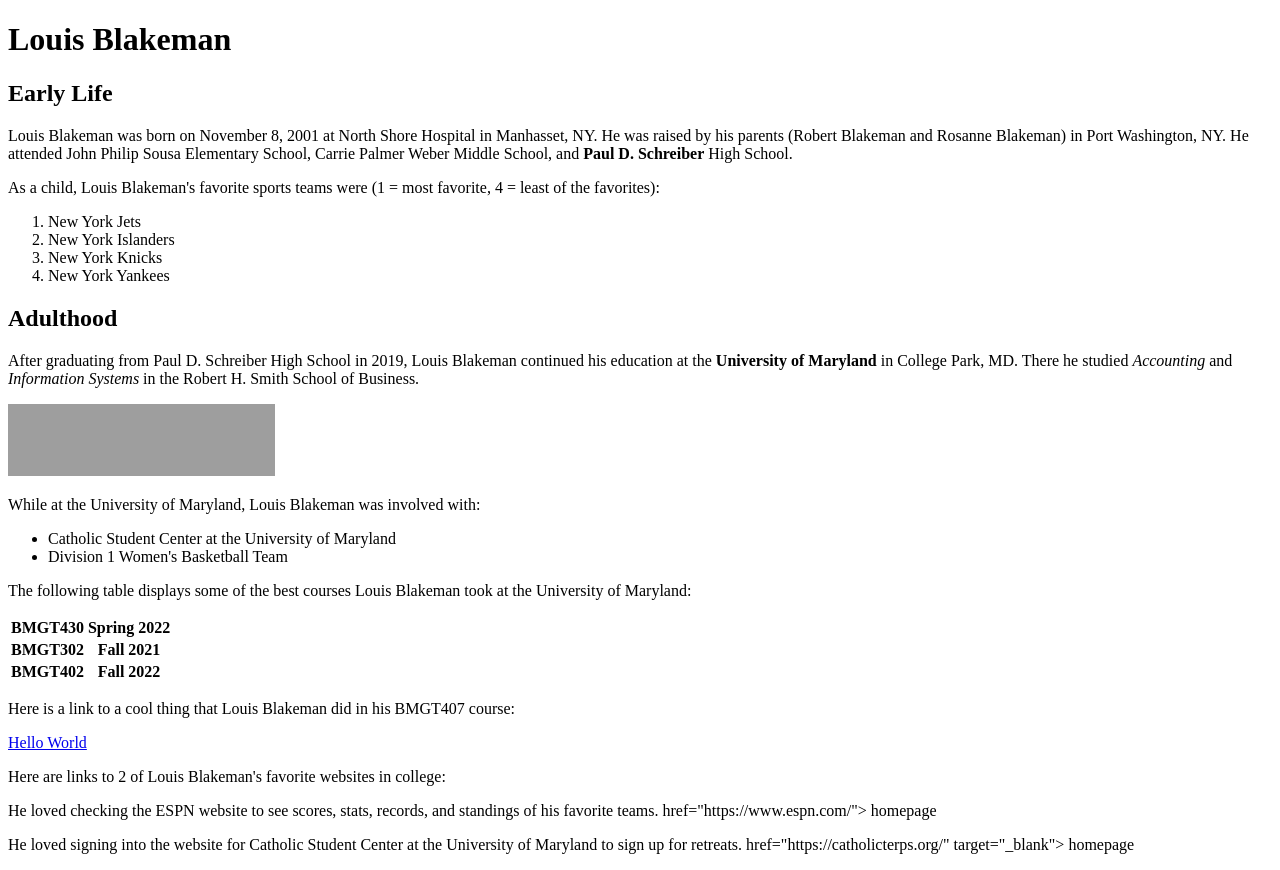
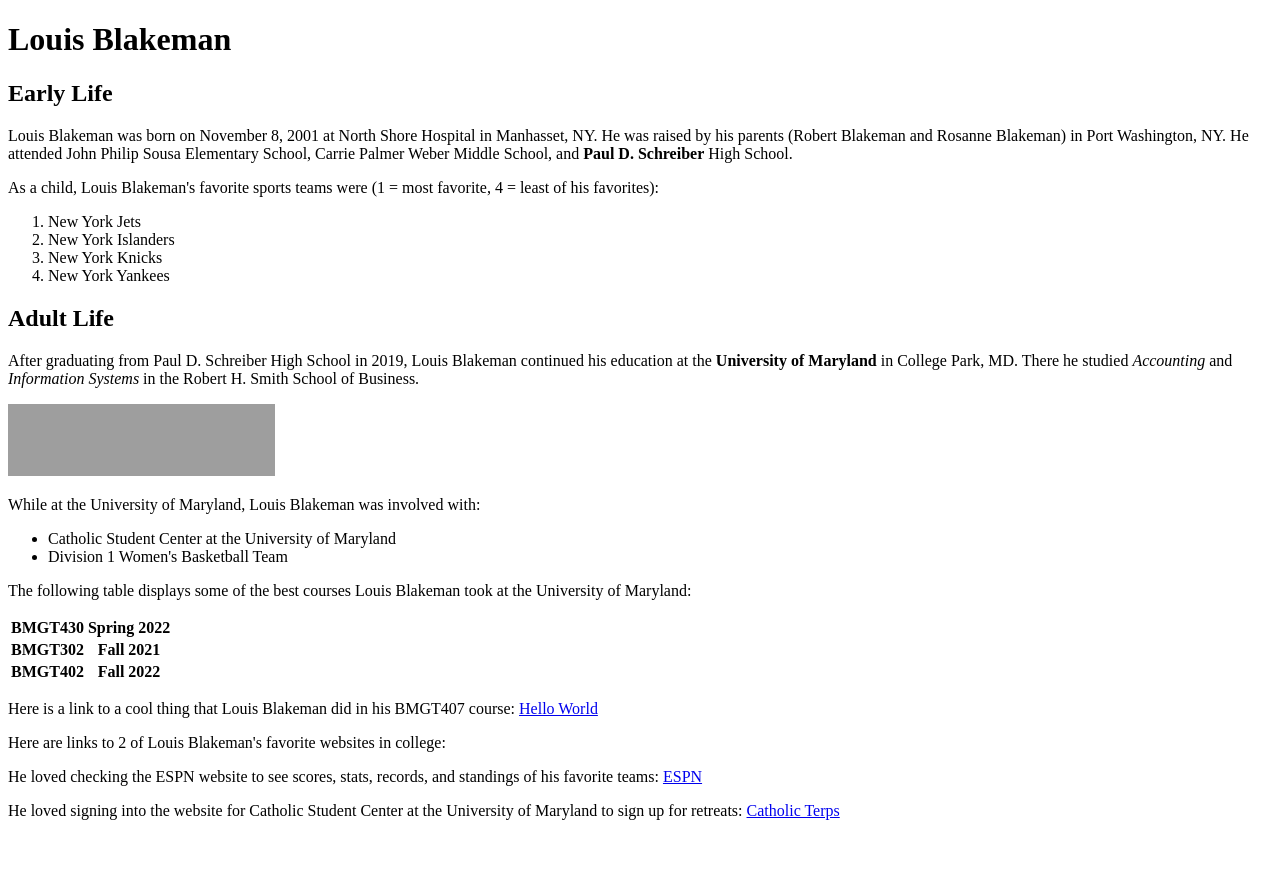
Before and after one commit to louisblakeman/helloWorld, a Flask app: page /about in a window 1280 px wide. After the commit the page ends 820 px from the top, so only its background shows below. Run offline with Flask 2, Linux system fonts and the light colour scheme; lists and menus that the app fills with data are empty; grey boxes are pictures that could not be loaded.

Commit message:
Edited HTML code a third time to fix issues with hyperlinks

```diff
--- a/templates/about.html
+++ b/templates/about.html
@@ -16,7 +16,7 @@
         He attended John Philip Sousa Elementary School, Carrie Palmer Weber Middle School, and
         <strong>Paul D. Schreiber</strong> High School.</p>
 
-    <p>As a child, Louis Blakeman's favorite sports teams were (1 = most favorite, 4 = least of the favorites):</p>
+    <p>As a child, Louis Blakeman's favorite sports teams were (1 = most favorite, 4 = least of his favorites):</p>
     <ol>
         <li>New York Jets</li>
         <li>New York Islanders</li>
@@ -24,7 +24,7 @@
         <li>New York Yankees</li>
     </ol>
 
-    <h2>Adulthood</h2>
+    <h2>Adult Life</h2>
     <!-- Decided to use level 2 headings for "Early Life" and "Adulthood" to break up the story of Louis Blakeman's life
     and create subheadings beneath the "Louis Blakeman" heading -->
 
@@ -58,17 +58,17 @@
         </tr>
     </table>
 
-    <p>Here is a link to a cool thing that Louis Blakeman did in his BMGT407 course:</p>
+    <p>Here is a link to a cool thing that Louis Blakeman did in his BMGT407 course:
 
-    <a href="/hello">Hello World</a>
+    <a href="/hello">Hello World</a> </p>
 
     <p>Here are links to 2 of Louis Blakeman's favorite websites in college:</p>
 
-    <p> He loved checking the ESPN website to see scores, stats, records, and standings of his favorite teams.
-    <a> href="https://www.espn.com/"> homepage </a> </p>
+    <p> He loved checking the ESPN website to see scores, stats, records, and standings of his favorite teams:
+    <a href="https://www.espn.com/" > ESPN</a> </p>
 
-    <p> He loved signing into the website for Catholic Student Center at the University of Maryland to sign up for retreats.
-    <a> href="https://catholicterps.org/" target="_blank"> homepage</a> </p>
+    <p> He loved signing into the website for Catholic Student Center at the University of Maryland to sign up for retreats:
+    <a href="https://catholicterps.org/" target="_blank"> Catholic Terps</a> </p>
 
 </body>
 </html>
```
